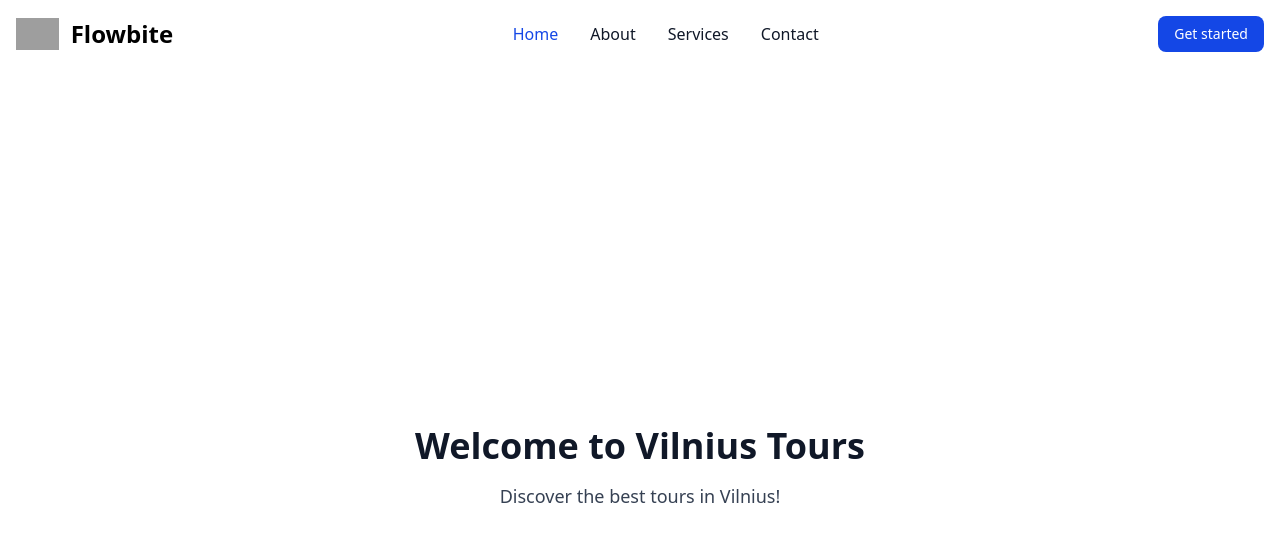
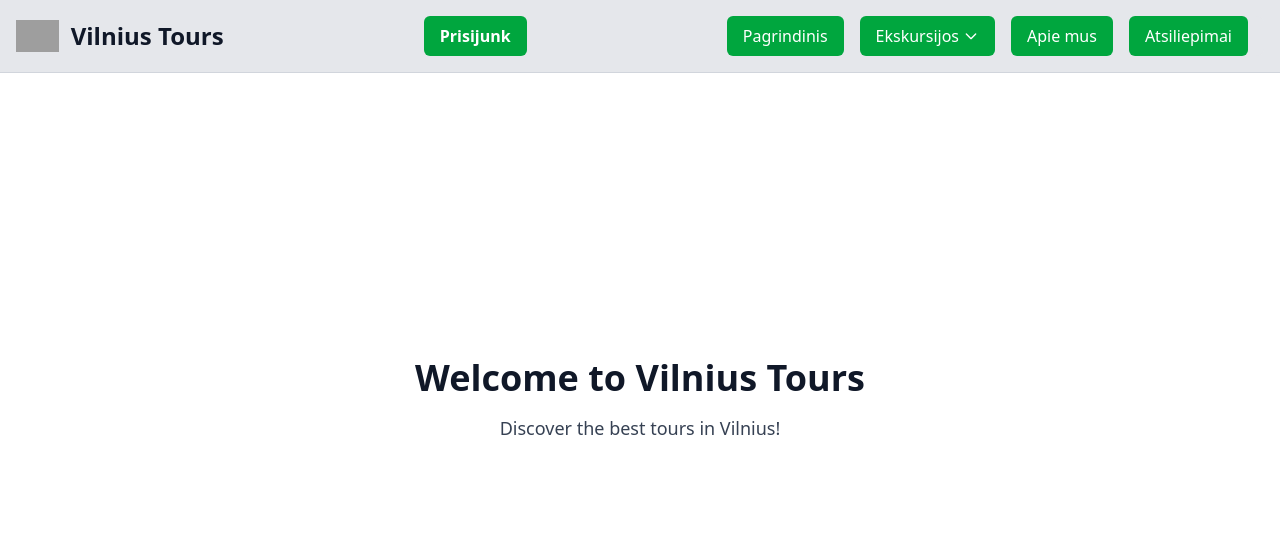
Before and after one commit to KarolisRZN/vilnius-tours, a React (Vite) app in the folder client/: page / in a window 1280 px wide. Shown: the top 542 px of the page. Built offline with nearby package versions, Linux system fonts and the light colour scheme; grey boxes are pictures that could not be loaded.

Commit message:
first navbar settings

```diff
--- a/client/src/App.jsx
+++ b/client/src/App.jsx
@@ -3,7 +3,6 @@ import Navbar from "./components/Navbar";
 import Home from "./components/Home";
 import NotFound from "./components/NotFound";
 import ErrorBoundary from "./components/ErrorBoundary";
-
 
 function App() {
   return (
--- a/client/src/components/Navbar.jsx
+++ b/client/src/components/Navbar.jsx
@@ -3,9 +3,10 @@ import { Link } from "react-router";
 
 function Navbar() {
   const [menuOpen, setMenuOpen] = useState(false);
+  const [dropdownOpen, setDropdownOpen] = useState(false);
 
   return (
-    <nav className="bg-white border-gray-200 dark:bg-gray-900">
+    <nav className="fixed top-0 left-0 w-full z-50 bg-gray-200 border-b border-gray-300">
       <div className="max-w-screen-xl flex flex-wrap items-center justify-between mx-auto p-4">
         <Link
           to="/"
@@ -14,22 +15,16 @@ function Navbar() {
           <img
             src="https://flowbite.com/docs/images/logo.svg"
             className="h-8"
-            alt="Flowbite Logo"
+            alt="Logo"
           />
-          <span className="self-center text-2xl font-semibold whitespace-nowrap dark:text-white">
-            Flowbite
+          <span className="self-center text-2xl font-semibold whitespace-nowrap text-gray-900">
+            Vilnius Tours
           </span>
         </Link>
-        <div className="flex md:order-2 space-x-3 md:space-x-0 rtl:space-x-reverse">
+        <div className="flex items-center space-x-2">
           <button
             type="button"
-            className="text-white bg-blue-700 hover:bg-blue-800 focus:ring-4 focus:outline-none focus:ring-blue-300 font-medium rounded-lg text-sm px-4 py-2 text-center dark:bg-blue-600 dark:hover:bg-blue-700 dark:focus:ring-blue-800"
-          >
-            Get started
-          </button>
-          <button
-            type="button"
-            className="inline-flex items-center p-2 w-10 h-10 justify-center text-sm text-gray-500 rounded-lg md:hidden hover:bg-gray-100 focus:outline-none focus:ring-2 focus:ring-gray-200 dark:text-gray-400 dark:hover:bg-gray-700 dark:focus:ring-gray-600"
+            className="inline-flex items-center p-2 w-10 h-10 justify-center text-sm text-gray-700 rounded-lg md:hidden hover:bg-gray-300 focus:outline-none focus:ring-2 focus:ring-gray-400"
             aria-controls="navbar-cta"
             aria-expanded={menuOpen}
             onClick={() => setMenuOpen((prev) => !prev)}
@@ -51,49 +46,110 @@ function Navbar() {
               />
             </svg>
           </button>
+          <Link
+            to="/prisijunk"
+            className="hidden md:inline-block py-2 px-4 rounded-md text-white bg-green-600 hover:bg-green-700 font-semibold transition"
+          >
+            Prisijunk
+          </Link>
         </div>
         <div
-          className={`items-center justify-between w-full md:flex md:w-auto md:order-1 ${
+          className={`items-center justify-between w-full md:flex md:w-auto ${
             menuOpen ? "flex" : "hidden"
           }`}
           id="navbar-cta"
         >
-          <ul className="flex flex-col font-medium p-4 md:p-0 mt-4 border border-gray-100 rounded-lg bg-gray-50 md:space-x-8 rtl:space-x-reverse md:flex-row md:mt-0 md:border-0 md:bg-white dark:bg-gray-800 md:dark:bg-gray-900 dark:border-gray-700">
+          <ul className="flex flex-col font-medium p-4 md:p-0 mt-4 border border-gray-300 rounded-lg bg-gray-100 md:space-x-4 md:flex-row md:mt-0 md:border-0 md:bg-gray-200">
             <li>
               <Link
                 to="/"
-                className="block py-2 px-3 md:p-0 text-white bg-blue-700 rounded-sm md:bg-transparent md:text-blue-700 md:dark:text-blue-500"
-                aria-current="page"
+                className="block py-2 px-4 rounded-md text-white bg-green-600 hover:bg-green-700 md:bg-green-600 md:hover:bg-green-700 md:text-white"
                 onClick={() => setMenuOpen(false)}
               >
-                Home
+                Pagrindinis
+              </Link>
+            </li>
+            <li className="relative">
+              <button
+                type="button"
+                className="flex items-center py-2 px-4 rounded-md text-white bg-green-600 hover:bg-green-700 md:bg-green-600 md:hover:bg-green-700 md:text-white"
+                onClick={() => setDropdownOpen((prev) => !prev)}
+                onBlur={() => setTimeout(() => setDropdownOpen(false), 150)}
+              >
+                Ekskursijos
+                <svg
+                  className="w-4 h-4 ml-1"
+                  fill="none"
+                  stroke="currentColor"
+                  strokeWidth="2"
+                  viewBox="0 0 24 24"
+                  aria-hidden="true"
+                >
+                  <path
+                    strokeLinecap="round"
+                    strokeLinejoin="round"
+                    d="M19 9l-7 7-7-7"
+                  />
+                </svg>
+              </button>
+              <div
+                className={`absolute left-0 z-10 mt-2 w-48 rounded-md shadow-lg bg-white border border-gray-200 ${
+                  dropdownOpen ? "block" : "hidden"
+                }`}
+              >
+                <ul className="py-1">
+                  <li>
+                    <Link
+                      to="/ekskursijos-grupems"
+                      className="block px-4 py-2 text-gray-700 hover:bg-green-100"
+                      onClick={() => {
+                        setDropdownOpen(false);
+                        setMenuOpen(false);
+                      }}
+                    >
+                      Ekskursijos grupėms
                     </Link>
                   </li>
                   <li>
                     <Link
-                to="/about"
-                className="block py-2 px-3 md:p-0 text-gray-900 rounded-sm hover:bg-gray-100 md:hover:bg-transparent md:hover:text-blue-700 md:dark:hover:text-blue-500 dark:text-white dark:hover:bg-gray-700 dark:hover:text-white md:dark:hover:bg-transparent dark:border-gray-700"
+                      to="/ekskursijos-pavieniams"
+                      className="block px-4 py-2 text-gray-700 hover:bg-green-100"
+                      onClick={() => {
+                        setDropdownOpen(false);
+                        setMenuOpen(false);
+                      }}
+                    >
+                      Ekskursijos pavieniams
+                    </Link>
+                  </li>
+                </ul>
+              </div>
+            </li>
+            <li>
+              <Link
+                to="/apie-mus"
+                className="block py-2 px-4 rounded-md text-white bg-green-600 hover:bg-green-700 md:bg-green-600 md:hover:bg-green-700 md:text-white"
                 onClick={() => setMenuOpen(false)}
               >
-                About
+                Apie mus
               </Link>
             </li>
             <li>
               <Link
-                to="/services"
-                className="block py-2 px-3 md:p-0 text-gray-900 rounded-sm hover:bg-gray-100 md:hover:bg-transparent md:hover:text-blue-700 md:dark:hover:text-blue-500 dark:text-white dark:hover:bg-gray-700 dark:hover:text-white md:dark:hover:bg-transparent dark:border-gray-700"
+                to="/atsiliepimai"
+                className="block py-2 px-4 rounded-md text-white bg-green-600 hover:bg-green-700 md:bg-green-600 md:hover:bg-green-700 md:text-white"
                 onClick={() => setMenuOpen(false)}
               >
-                Services
+                Atsiliepimai
               </Link>
             </li>
-            <li>
+            <li className="md:hidden">
               <Link
-                to="/contact"
-                className="block py-2 px-3 md:p-0 text-gray-900 rounded-sm hover:bg-gray-100 md:hover:bg-transparent md:hover:text-blue-700 md:dark:hover:text-blue-500 dark:text-white dark:hover:bg-gray-700 dark:hover:text-white md:dark:hover:bg-transparent dark:border-gray-700"
+                to="/prisijunk"
+                className="block py-2 px-4 rounded-md text-white bg-green-600 hover:bg-green-700 font-semibold transition"
                 onClick={() => setMenuOpen(false)}
               >
-                Contact
+                Prisijunk
               </Link>
             </li>
           </ul>
```
Lines whose indentation alone changed are shown as unchanged.
